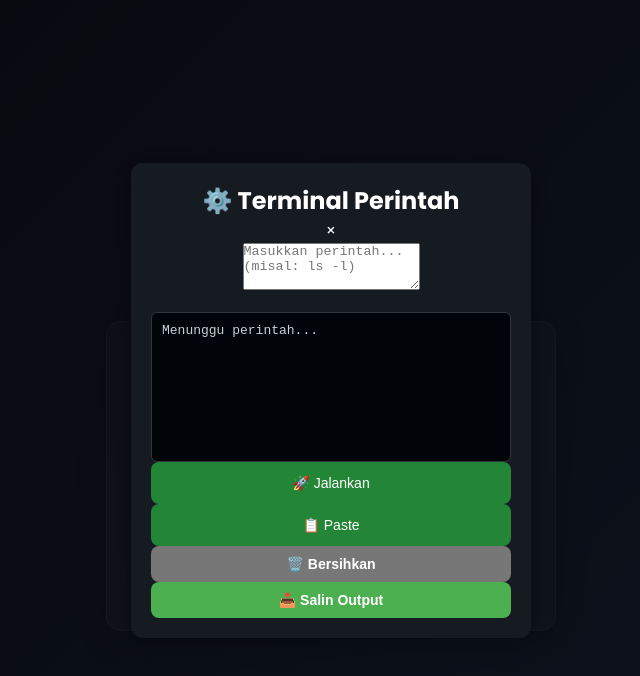
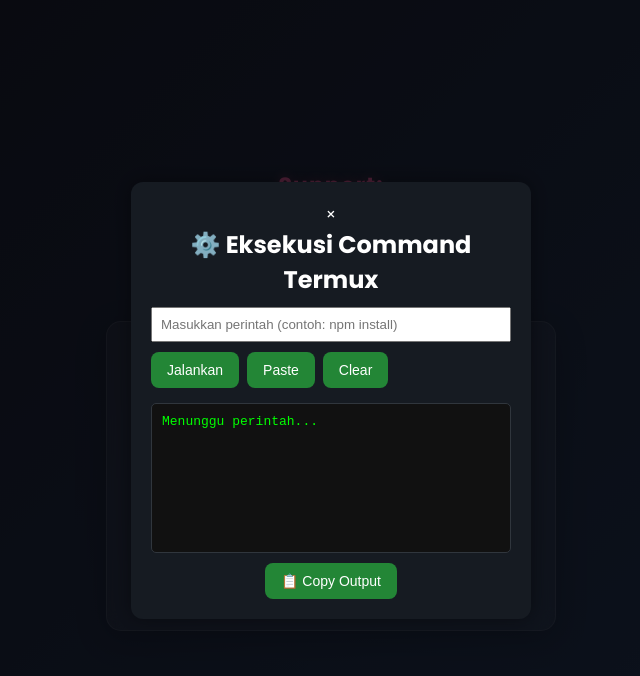
Before and after one commit to Enowap/nodeJs, a website: page index.html in a window 1280 px wide. Both pictures are taken after a click on the button "⚙️ Jalankan Command". Shown: the whole page, without its empty margins (309-949 px from the left). Drawn offline with Linux system fonts and the light colour scheme; grey boxes are pictures that could not be loaded.

Commit message:
Update index.html

```diff
--- a/index.html
+++ b/index.html
@@ -1,5 +1,3 @@
-
-
 <!DOCTYPE html>
 <html lang="id">
 <head>
@@ -461,25 +459,35 @@
 </div>
 
 
-<div id="modalContainer">
-  <div id="commandModal" class="modal">
-    <div class="modal-content">
-      <div class="modal-header">
-        <h2>⚙️ Terminal Perintah</h2>
-        <span id="closeModalBtn" class="close-btn">&times;</span>
-      </div>
-      <textarea id="cmdInput" rows="3" placeholder="Masukkan perintah... (misal: ls -l)"></textarea>
-      <pre id="output">Menunggu perintah...</pre>
-      <div class="modal-buttons">
-        <button id="runBtn" class="btn btn-command">🚀 Jalankan</button>
-        <button id="modalPasteBtn" class="btn btn-refresh">📋 Paste</button>
-        <button id="clearBtn" class="btn" style="background: #777;">🗑️ Bersihkan</button>
-        <button id="copyBtn" class="btn" style="background: #4CAF50;">📥 Salin Output</button>
-        <button id="editFileBtn" class="btn" style="background: #ff9800; display: none;">✏️ Edit File</button>
-      </div>
+
+<!-- 🔹 Modal Command Termux -->
+<div id="commandModal" class="modal" style="display:none;">
+  <div class="modal-content">
+    <span class="close" id="closeModalBtn">&times;</span>
+    <h2>⚙️ Eksekusi Command Termux</h2>
+
+    <input id="cmdInput" placeholder="Masukkan perintah (contoh: npm install)" style="width:100%;padding:8px;margin-top:10px;">
+
+    <!-- Tombol sejajar -->
+    <div style="display:flex; gap:8px; margin-top:10px;">
+      <button id="runBtn">Jalankan</button>
+      <button id="modalPasteBtn">Paste</button>
+      <button id="clearBtn">Clear</button>
+    </div>
+
+    <!-- Hasil perintah -->
+    <pre id="output" style="background:#111;color:#0f0;padding:10px;margin-top:15px;border-radius:5px;max-height:200px;overflow:auto;">
+Menunggu perintah...
+    </pre>
+
+    <!-- Tombol copy & edit output -->
+    <div style="text-align:center; margin-top:10px;">
+      <button id="copyBtn">📋 Copy Output</button>
+      <button id="editFileBtn" style="display:none; margin-left:10px;">✏️ Edit File</button>
     </div>
   </div>
 </div>
+
 
 <script>
 // Fungsi untuk menampilkan pesan mengambang
```
